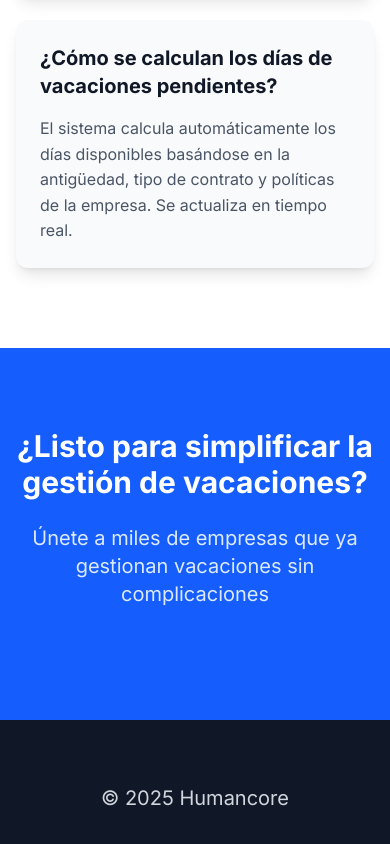
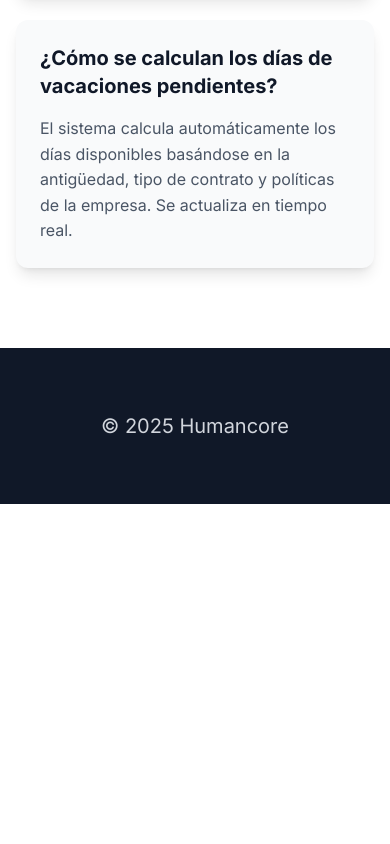
Before and after one commit to alpb178/landing-page-tikneo, a Next.js app: page /vacation-manager in a window 390 px wide. Shown: the part 9084-9928 px from the top of the page. After the commit the page ends 9588 px from the top, so only its background shows below. Built offline with nearby package versions, Linux system fonts and the light colour scheme.

Commit message:
Update Header and Features components: remove unnecessary code

```diff
--- a/src/app/time-tracking-software/page.tsx
+++ b/src/app/time-tracking-software/page.tsx
@@ -257,18 +257,6 @@ export default function TimeTrackingSoftwarePage() {
         </div>
       </section>
 
-      {/* CTA Section */}
-      <section className="py-20 bg-blue-600">
-        <div className="max-w-4xl mx-auto px-4 sm:px-6 lg:px-8 text-center">
-          <h2 className="text-3xl md:text-4xl font-bold text-white mb-6">
-            ¿Listo para transformar tu control horario?
-          </h2>
-          <p className="text-xl text-blue-100 mb-8">
-            Únete a más de cientos empresas que ya confían en Humancore
-          </p>
-        </div>
-      </section>
-
       <Footer />
     </main>
   );
--- a/src/app/vacation-manager/page.tsx
+++ b/src/app/vacation-manager/page.tsx
@@ -451,19 +451,6 @@ export default function VacationManagerPage() {
         </div>
       </section>
 
-      {/* CTA Section */}
-      <section className="py-20 bg-blue-600">
-        <div className="max-w-4xl mx-auto px-4 sm:px-6 lg:px-8 text-center">
-          <h2 className="text-3xl md:text-4xl font-bold text-white mb-6">
-            ¿Listo para simplificar la gestión de vacaciones?
-          </h2>
-          <p className="text-xl text-blue-100 mb-8">
-            Únete a miles de empresas que ya gestionan vacaciones sin
-            complicaciones
-          </p>
-        </div>
-      </section>
-
       <Footer />
     </main>
   );
--- a/src/components/Features.tsx
+++ b/src/components/Features.tsx
@@ -98,7 +98,7 @@ export default function Features() {
                 className="text-blue-600 font-semibold hover:text-blue-700 transition-colors flex items-center justify-center"
               >
                 {feature.link}
-                <ArrowRight className="ml-1 h-4 w-4" />
+                {feature.link && <ArrowRight className="ml-1 h-4 w-4" />}
               </a>
             </div>
           ))}
--- a/src/components/Header.tsx
+++ b/src/components/Header.tsx
@@ -217,13 +217,6 @@ export default function Header() {
               </a>
             </nav>
 
-            {/* CTA Buttons */}
-            <div className="hidden md:flex items-center space-x-4">
-              <button className="bg-green-500 text-white px-3 py-2 rounded-lg hover:bg-green-600 transition-colors text-sm">
-                Acceder
-              </button>
-            </div>
-
             {/* Mobile menu button */}
             <div className="md:hidden">
               <button
```
